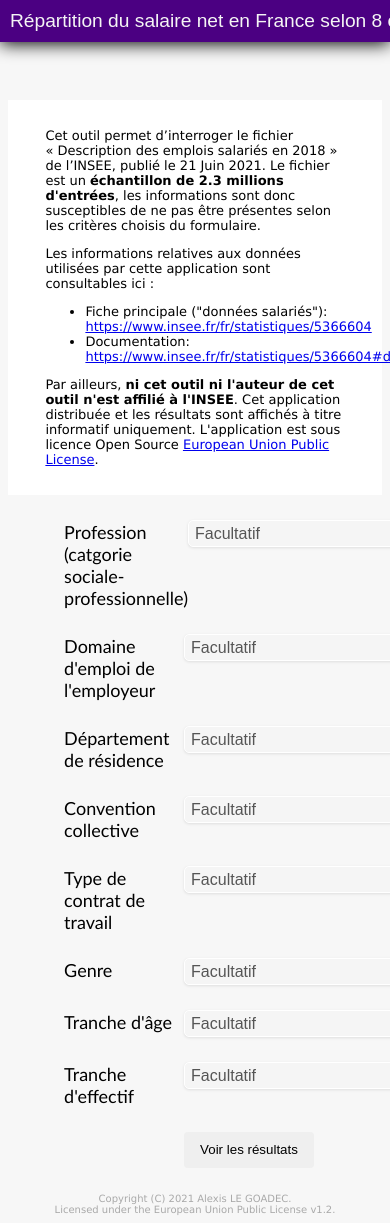
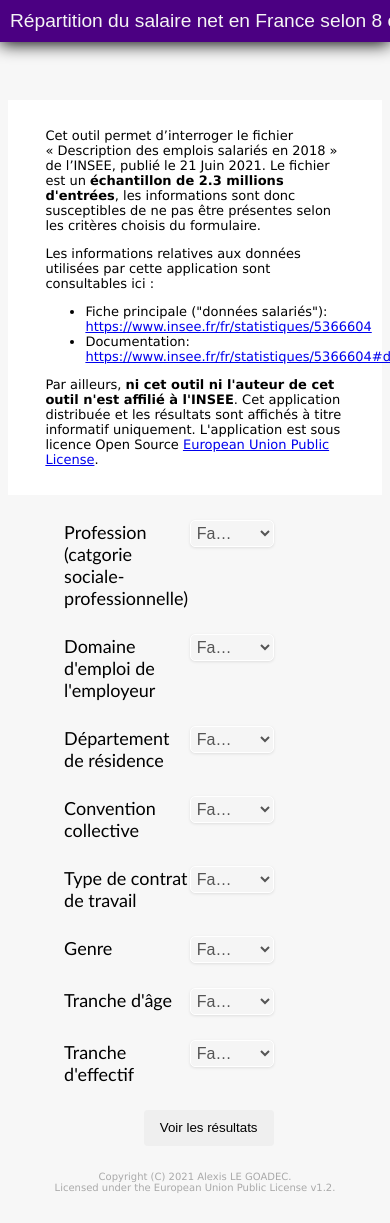
Before and after one commit to alex-87/repartition-remuneration-france, an Angular app: page / in a window 390 px wide. Shown: the top 1223 px of the page. After the commit the page ends 1201 px from the top, so only its background shows below. Built offline with nearby package versions, Linux system fonts and the light colour scheme; what ng2-charts would draw is missing.

Commit message:
Fixing responsive

```diff
--- a/src/app/emp-form/emp-form.component.css
+++ b/src/app/emp-form/emp-form.component.css
@@ -6,19 +6,17 @@ section {
     margin-bottom: 25px;
 }
 
-.example-label {
+.formulaire-label {
     display: table-cell;
-    font-size: 14px;
-    min-width: 120px;
+    width: 60%;
     font-size: large;
     font-stretch: extra-expanded;
     font-family: 'Gill Sans', 'Gill Sans MT', Calibri, 'Trebuchet MS', sans-serif
 }
 
-.example-button-row {
+.formulaire-button-row {
     display: table-cell;
-    width: 50px;
-    margin: 8px 8px 8px 0;
+    width: 40%;
 }
 
 #emp-expl {
@@ -42,7 +40,7 @@ section {
 }
 
 select {
-    width: 300px;
+    width: 100%;
     background-color: whitesmoke;
     border: 1px solid #fff;
     border-radius: 5px;
--- a/src/app/emp-form/emp-form.component.html
+++ b/src/app/emp-form/emp-form.component.html
@@ -11,10 +11,10 @@
 <div id="emp-form">
     <form [formGroup]="uForm" (ngSubmit)="onSubmit()">
         <section>
-            <div class="example-label">
+            <div class="formulaire-label">
                 <label>Profession (catgorie sociale-professionnelle)</label>
             </div>
-            <div class="example-button-row">
+            <div class="formulaire-button-row">
                 <select formControlName="professionCatSocialPro">
                     <option value="">Facultatif</option>
                     <option *ngFor="let elem of listingsService.getProfessionCatSocialProList()" value="{{ elem.id }}">{{ elem.value }}</option>
@@ -22,10 +22,10 @@
             </div>
         </section>
         <section>
-            <div class="example-label">
+            <div class="formulaire-label">
                 <label>Domaine d'emploi de l'employeur</label>
             </div>
-            <div class="example-button-row">
+            <div class="formulaire-button-row">
                 <select formControlName="domEmploiEmployeur">
                     <option value="">Facultatif</option>
                     <option *ngFor="let elem of listingsService.getDomEmploiEmployeurList()" value="{{ elem.id }}">{{ elem.value }}</option>
@@ -33,10 +33,10 @@
             </div>
         </section>
         <section>
-            <div class="example-label">
+            <div class="formulaire-label">
                 <label>Département de résidence</label>
             </div>
-            <div class="example-button-row">
+            <div class="formulaire-button-row">
                 <select formControlName="deptResidence">
                     <option value="">Facultatif</option>
                     <option *ngFor="let elem of listingsService.getDeptResidenceList()" value="{{ elem.id }}">{{ elem.value }}</option>
@@ -44,10 +44,10 @@
             </div>
         </section>
         <section>
-            <div class="example-label">
+            <div class="formulaire-label">
                 <label>Convention collective</label>
             </div>
-            <div class="example-button-row">
+            <div class="formulaire-button-row">
                 <select formControlName="convColl">
                     <option value="">Facultatif</option>
                     <option *ngFor="let elem of listingsService.getConvCollList()" value="{{ elem.id }}">{{ elem.value }}</option>
@@ -55,10 +55,10 @@
             </div>
         </section>
         <section>
-            <div class="example-label">
+            <div class="formulaire-label">
                 <label>Type de contrat de travail</label>
             </div>
-            <div class="example-button-row">
+            <div class="formulaire-button-row">
                 <select formControlName="typeContratDeTravail">
                     <option value="">Facultatif</option>
                     <option *ngFor="let elem of listingsService.getTypeContratDeTravailList()" value="{{ elem.id }}">{{ elem.value }}</option>
@@ -66,10 +66,10 @@
             </div>
         </section>
         <section>
-            <div class="example-label">
+            <div class="formulaire-label">
                 <label>Genre</label>
             </div>
-            <div class="example-button-row">
+            <div class="formulaire-button-row">
                 <select formControlName="genre">
                     <option value="">Facultatif</option>
                     <option *ngFor="let elem of listingsService.getGenreList()" value="{{ elem.id }}">{{ elem.value }}</option>
@@ -77,10 +77,10 @@
             </div>
         </section>
         <section>
-            <div class="example-label">
+            <div class="formulaire-label">
                 <label>Tranche d'âge</label>
             </div>
-            <div class="example-button-row">
+            <div class="formulaire-button-row">
                 <select formControlName="age">
                     <option value="">Facultatif</option>
                     <option *ngFor="let elem of listingsService.getAgeList()" value="{{ elem.id }}">{{ elem.value }}</option>
@@ -88,10 +88,10 @@
             </div>
         </section>
         <section>
-            <div class="example-label">
+            <div class="formulaire-label">
                 <label>Tranche d'effectif</label>
             </div>
-            <div class="example-button-row">
+            <div class="formulaire-button-row">
                 <select formControlName="trancheEffectif">
                     <option value="">Facultatif</option>
                     <option *ngFor="let elem of listingsService.getTrancheEffectifList()" value="{{ elem.id }}">{{ elem.value }}</option>
@@ -99,10 +99,10 @@
             </div>
         </section>
         <section>
-            <div class="example-label">
+            <div class="formulaire-label">
                 <p *ngIf="isOnError" style="color: red;">Sélectionner au moins un critère.</p>
             </div>
-            <div class="example-label">
+            <div class="formulaire-label">
                 <button mat-raised-button type="submit">Voir les résultats</button>
             </div>
         </section>
--- a/src/app/resultat/resultat.component.ts
+++ b/src/app/resultat/resultat.component.ts
@@ -27,15 +27,15 @@ export class ResultatComponent implements OnChanges {
 
     for(let e of this.jsonDataResponse) {
       this.barChartLabels.push(e['label']);
-      this.barChartRawData.push((perctTotal==0 ? e['value'] : e['value'] * 100 / perctTotal));
+      this.barChartRawData.push((perctTotal==0 ? e['value'] : Math.round(e['value'] * 100 / perctTotal)));
     }
 
     this.barChartData = [
       {
         data : this.barChartRawData,
         label: '% de représentation de la tranche salariale',
-        backgroundColor: 'black',
-        hoverBackgroundColor: 'blue'
+        backgroundColor: 'indigo',
+        hoverBackgroundColor: 'red'
       }
     ];
   }
@@ -45,11 +45,12 @@ export class ResultatComponent implements OnChanges {
     scales: { xAxes: [{}], yAxes: [{}] },
     plugins: {
       datalabels: {
-        anchor: 'end',
-        align: 'end',
+        //anchor: 'end',
+        //align: 'end',
       }
     },
-    aspectRatio: 5
+    maintainAspectRatio: false,
+    aspectRatio: 0.8
   };
 
   public barChartData: ChartDataSets[] = [];
```
